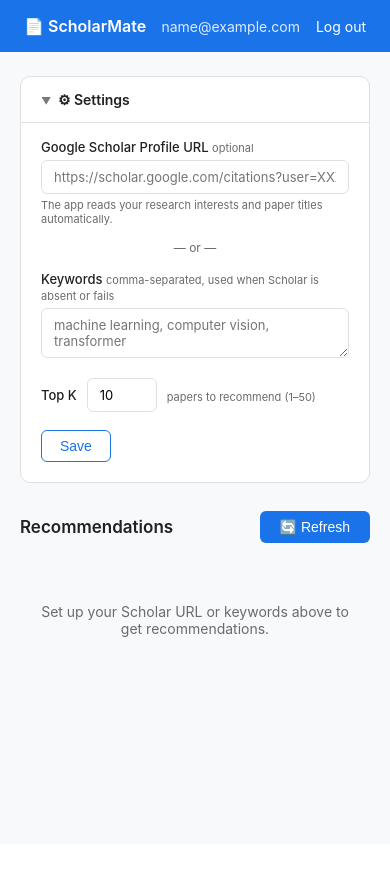
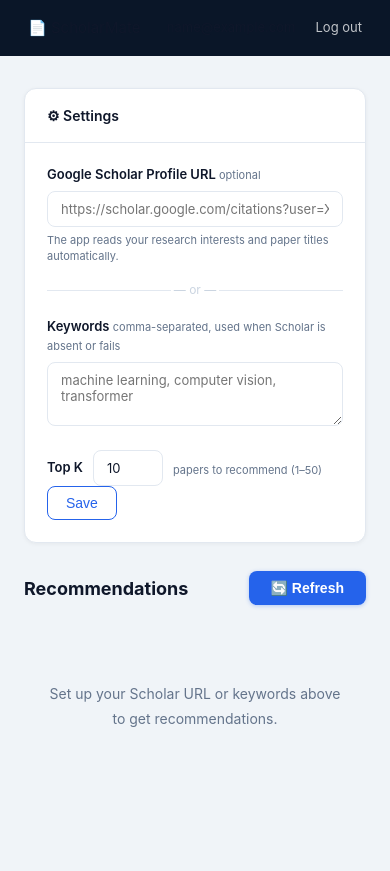
Before and after one commit to PersonalAIMate/ScholarMate, a Flask app: page /dashboard in a window 390 px wide. Before the commit the page ends 637 px from the top, so only its background shows below. Run offline with Flask 3, Linux system fonts and the light colour scheme; the visitor is signed in with stand-in values (Sample User, id 1); data comes from the database, SQL or seed files in the repository; some libraries are stand-ins or nearby versions.

Commit message:
Refactor CSS styles and variables for consistency
Updated CSS variables and styles for various components including buttons, alerts, and layout adjustments for responsiveness.

```diff
--- a/static/style.css
+++ b/static/style.css
@@ -1,196 +1,414 @@
 *, *::before, *::after { box-sizing: border-box; margin: 0; padding: 0; }
 
 :root {
-  --blue:   #1a73e8;
-  --blue2:  #1557b0;
-  --bg:     #f8f9fa;
+  --navy:   #0a1628;
+  --blue:   #2563eb;
+  --blue2:  #1d4ed8;
+  --cyan:   #38bdf8;
+  --bg:     #f0f4f8;
   --card:   #ffffff;
-  --border: #e0e0e0;
-  --text:   #202124;
-  --muted:  #6b6b6b;
-  --ok:     #137333;
-  --err:    #c5221f;
+  --border: #e2e8f0;
+  --text:   #0f172a;
+  --muted:  #64748b;
+  --ok:     #15803d;
+  --err:    #dc2626;
+  --radius: 12px;
 }
 
-body { font-family: -apple-system, BlinkMacSystemFont, 'Segoe UI', sans-serif;
-       background: var(--bg); color: var(--text); font-size: 15px; }
+body {
+  font-family: -apple-system, BlinkMacSystemFont, 'Segoe UI', Inter, sans-serif;
+  background: var(--bg);
+  color: var(--text);
+  font-size: 15px;
+  line-height: 1.5;
+}
 
 a { color: var(--blue); text-decoration: none; }
 a:hover { text-decoration: underline; }
 
-/* ── Buttons ── */
+/* ════════════════════════════════════════
+   Buttons
+════════════════════════════════════════ */
 .btn-primary {
-  background: var(--blue); color: #fff; border: none;
-  border-radius: 6px; padding: 8px 20px; font-size: 14px;
-  font-weight: 500; cursor: pointer;
+  background: var(--blue);
+  color: #fff;
+  border: none;
+  border-radius: 8px;
+  padding: 9px 22px;
+  font-size: 14px;
+  font-weight: 600;
+  cursor: pointer;
+  transition: background .15s, transform .1s, box-shadow .15s;
+  box-shadow: 0 1px 4px rgba(37,99,235,.3);
 }
-.btn-primary:hover   { background: var(--blue2); }
-.btn-primary:disabled { opacity: 0.6; cursor: not-allowed; }
-.btn-primary.full    { width: 100%; padding: 10px; margin-top: 4px; }
+.btn-primary:hover    { background: var(--blue2); box-shadow: 0 4px 12px rgba(37,99,235,.35); transform: translateY(-1px); }
+.btn-primary:active   { transform: translateY(0); }
+.btn-primary:disabled { opacity: 0.55; cursor: not-allowed; transform: none; }
+.btn-primary.full     { width: 100%; padding: 11px; margin-top: 6px; font-size: 15px; }
 
 .btn-secondary {
-  background: #fff; color: var(--blue);
-  border: 1px solid var(--blue); border-radius: 6px;
-  padding: 7px 18px; font-size: 14px; cursor: pointer;
+  background: #fff;
+  color: var(--blue);
+  border: 1.5px solid var(--blue);
+  border-radius: 8px;
+  padding: 8px 18px;
+  font-size: 14px;
+  font-weight: 500;
+  cursor: pointer;
+  transition: background .15s;
 }
-.btn-secondary:hover { background: #e8f0fe; }
+.btn-secondary:hover { background: #eff6ff; }
 
-/* ── Hero (login page) ── */
+/* ════════════════════════════════════════
+   Hero / Login page
+════════════════════════════════════════ */
 .hero-wrap {
   min-height: 100vh;
   display: flex;
-  align-items: center;
-  justify-content: center;
-  gap: 64px;
-  padding: 40px 32px;
-  background: linear-gradient(135deg, #0f1f5c 0%, #1a73e8 60%, #34a8eb 100%);
+  align-items: stretch;
 }
 
+/* Left panel */
 .hero-left {
   flex: 1;
-  max-width: 460px;
+  display: flex;
+  flex-direction: column;
+  justify-content: center;
+  padding: 60px 72px;
+  background: linear-gradient(150deg, #0a1628 0%, #1e3a8a 55%, #1d4ed8 100%);
+  position: relative;
+  overflow: hidden;
   color: #fff;
 }
-.hero-logo { font-size: 52px; margin-bottom: 12px; }
-.hero-title { font-size: 42px; font-weight: 700; letter-spacing: -0.5px; margin-bottom: 16px; }
-.hero-desc  { font-size: 18px; line-height: 1.6; opacity: 0.9; margin-bottom: 32px; }
+
+/* decorative blobs */
+.hero-left::before {
+  content: '';
+  position: absolute;
+  width: 400px; height: 400px;
+  border-radius: 50%;
+  background: radial-gradient(circle, rgba(56,189,248,.18) 0%, transparent 70%);
+  top: -80px; right: -80px;
+  pointer-events: none;
+}
+.hero-left::after {
+  content: '';
+  position: absolute;
+  width: 300px; height: 300px;
+  border-radius: 50%;
+  background: radial-gradient(circle, rgba(99,102,241,.15) 0%, transparent 70%);
+  bottom: -60px; left: -60px;
+  pointer-events: none;
+}
+
+.hero-badge {
+  display: inline-flex;
+  align-items: center;
+  gap: 6px;
+  background: rgba(255,255,255,.1);
+  border: 1px solid rgba(255,255,255,.2);
+  border-radius: 20px;
+  padding: 5px 14px;
+  font-size: 12px;
+  font-weight: 600;
+  letter-spacing: .5px;
+  text-transform: uppercase;
+  color: var(--cyan);
+  margin-bottom: 24px;
+  width: fit-content;
+}
+
+.hero-title {
+  font-size: 48px;
+  font-weight: 800;
+  letter-spacing: -1px;
+  line-height: 1.1;
+  margin-bottom: 20px;
+}
+.hero-title span { color: var(--cyan); }
+
+.hero-desc {
+  font-size: 17px;
+  line-height: 1.7;
+  opacity: 0.82;
+  max-width: 420px;
+  margin-bottom: 40px;
+}
 
 .hero-features {
   list-style: none;
   display: flex;
   flex-direction: column;
-  gap: 12px;
+  gap: 14px;
 }
 .hero-features li {
-  font-size: 15px;
+  display: flex;
+  align-items: flex-start;
+  gap: 12px;
+  font-size: 14px;
   opacity: 0.88;
+}
+.hero-features .feat-icon {
+  background: rgba(255,255,255,.12);
+  border-radius: 8px;
+  width: 32px; height: 32px;
+  display: flex; align-items: center; justify-content: center;
+  flex-shrink: 0;
+  font-size: 16px;
+}
+.hero-features .feat-text strong { display: block; font-size: 14px; margin-bottom: 1px; }
+.hero-features .feat-text span   { font-size: 12px; opacity: .7; }
+
+/* Mock paper cards */
+.hero-preview {
+  margin-top: 44px;
+  display: flex;
+  flex-direction: column;
+  gap: 10px;
+  max-width: 400px;
+  opacity: 0.75;
+}
+.preview-card {
+  background: rgba(255,255,255,.08);
+  border: 1px solid rgba(255,255,255,.12);
+  border-radius: 10px;
+  padding: 12px 16px;
+}
+.preview-card .pc-tag {
+  font-size: 10px;
+  font-weight: 600;
+  text-transform: uppercase;
+  letter-spacing: .5px;
+  color: var(--cyan);
+  margin-bottom: 4px;
+}
+.preview-card .pc-title {
+  font-size: 12px;
+  font-weight: 600;
+  line-height: 1.4;
+}
+.preview-card .pc-meta { font-size: 11px; opacity: .6; margin-top: 3px; }
+
+/* Right panel */
+.hero-right {
+  width: 440px;
+  flex-shrink: 0;
   display: flex;
   align-items: center;
-  gap: 8px;
+  justify-content: center;
+  padding: 48px 40px;
+  background: var(--bg);
 }
 
-.hero-right { flex: none; width: 380px; }
-
-/* ── Auth card ── */
 .auth-card {
+  width: 100%;
+  max-width: 360px;
+}
+.auth-card h2 {
+  font-size: 26px;
+  font-weight: 700;
+  margin-bottom: 4px;
+}
+.auth-card .auth-sub {
+  color: var(--muted);
+  font-size: 14px;
+  margin-bottom: 28px;
+}
+.auth-card label {
+  display: block;
+  font-size: 13px;
+  font-weight: 600;
+  color: var(--text);
+  margin-top: 18px;
+  margin-bottom: 5px;
+}
+.auth-card input {
+  width: 100%;
+  border: 1.5px solid var(--border);
+  border-radius: 8px;
+  padding: 10px 14px;
+  font-size: 14px;
+  color: var(--text);
   background: #fff;
-  border-radius: 16px;
-  padding: 40px 36px;
-  box-shadow: 0 8px 40px rgba(0,0,0,.18);
+  outline: none;
+  transition: border-color .15s, box-shadow .15s;
 }
-.auth-card h2  { font-size: 22px; font-weight: 700; margin-bottom: 20px; color: var(--text); }
-
-.auth-card form label {
-  display: block; font-size: 13px; font-weight: 500;
-  color: var(--text); margin-top: 16px; margin-bottom: 4px;
+.auth-card input:focus {
+  border-color: var(--blue);
+  box-shadow: 0 0 0 3px rgba(37,99,235,.12);
 }
-.auth-card form input {
-  width: 100%; border: 1px solid var(--border); border-radius: 6px;
-  padding: 9px 12px; font-size: 14px; outline: none;
-}
-.auth-card form input:focus { border-color: var(--blue); }
 
 .switch { font-size: 13px; color: var(--muted); margin-top: 20px; text-align: center; }
+.hint   { font-size: 11px; color: var(--muted); font-weight: 400; }
 
-.alert { border-radius: 6px; padding: 10px 14px; font-size: 13px; margin-bottom: 16px; }
-.alert-ok  { background: #e6f4ea; color: var(--ok); }
-.alert-err { background: #fce8e6; color: var(--err); }
+.alert { border-radius: 8px; padding: 11px 14px; font-size: 13px; margin-bottom: 16px; }
+.alert-ok  { background: #f0fdf4; color: var(--ok);  border: 1px solid #bbf7d0; }
+.alert-err { background: #fef2f2; color: var(--err); border: 1px solid #fecaca; }
 
-/* ── Nav ── */
+/* ════════════════════════════════════════
+   Nav
+════════════════════════════════════════ */
 nav {
-  background: var(--blue); color: #fff;
+  position: sticky; top: 0; z-index: 50;
+  background: var(--navy);
   display: flex; align-items: center; justify-content: space-between;
-  padding: 0 24px; height: 52px; position: sticky; top: 0; z-index: 10;
+  padding: 0 28px; height: 56px;
+  box-shadow: 0 1px 0 rgba(255,255,255,.07);
 }
-.logo { font-weight: 600; font-size: 16px; }
-.nav-right { display: flex; align-items: center; gap: 16px; font-size: 14px; }
-.nav-right .email { opacity: 0.85; }
-.nav-right a { color: #fff; }
+.nav-logo { font-weight: 700; font-size: 17px; color: #fff; letter-spacing: -.3px; }
+.nav-logo span { color: var(--cyan); }
+.nav-right { display: flex; align-items: center; gap: 20px; font-size: 13px; }
+.nav-right .nav-email {
+  color: rgba(255,255,255,.6);
+  background: rgba(255,255,255,.07);
+  border-radius: 20px;
+  padding: 4px 12px;
+  font-size: 12px;
+}
+.nav-right a { color: rgba(255,255,255,.75); font-size: 13px; }
+.nav-right a:hover { color: #fff; text-decoration: none; }
 
-/* ── Container ── */
-.container { max-width: 820px; margin: 0 auto; padding: 24px 20px 60px; }
+/* ════════════════════════════════════════
+   Dashboard layout
+════════════════════════════════════════ */
+.container { max-width: 860px; margin: 0 auto; padding: 32px 24px 80px; }
 
 /* ── Settings card ── */
 .settings-card {
-  background: var(--card); border: 1px solid var(--border);
-  border-radius: 10px; margin-bottom: 28px; overflow: hidden;
+  background: var(--card);
+  border: 1px solid var(--border);
+  border-radius: var(--radius);
+  margin-bottom: 28px;
+  box-shadow: 0 1px 4px rgba(0,0,0,.05);
+  overflow: hidden;
 }
 .settings-card summary {
-  padding: 14px 20px; font-weight: 600; cursor: pointer;
-  font-size: 14px; list-style: none; user-select: none;
+  display: flex; align-items: center; gap: 8px;
+  padding: 16px 22px;
+  font-weight: 600; font-size: 14px;
+  cursor: pointer; user-select: none;
+  list-style: none;
+  color: var(--text);
 }
 .settings-card summary::-webkit-details-marker { display: none; }
-.settings-card summary::before {
-  content: '▶ ';
-  font-size: 10px; opacity: 0.6; margin-right: 4px;
+.settings-card summary .sum-icon {
+  width: 28px; height: 28px; border-radius: 7px;
+  background: #eff6ff; color: var(--blue);
+  display: flex; align-items: center; justify-content: center;
+  font-size: 14px; flex-shrink: 0;
 }
-.settings-card[open] summary::before { content: '▼ '; }
+.settings-card summary .sum-arrow {
+  margin-left: auto; font-size: 11px; color: var(--muted); transition: transform .2s;
+}
+.settings-card[open] summary .sum-arrow { transform: rotate(180deg); }
 
-.settings-form { padding: 0 20px 20px; border-top: 1px solid var(--border); }
+.settings-form { padding: 4px 22px 22px; border-top: 1px solid var(--border); }
 
-.field { margin-top: 16px; }
-.field label { font-size: 13px; font-weight: 500; display: block; margin-bottom: 5px; }
+.field { margin-top: 18px; }
+.field > label {
+  display: block; font-size: 13px; font-weight: 600;
+  margin-bottom: 6px; color: var(--text);
+}
 .field input[type="url"],
 .field input[type="number"],
-.field textarea {
-  width: 100%; border: 1px solid var(--border); border-radius: 6px;
-  padding: 8px 12px; font-size: 13px; font-family: inherit; outline: none;
+.field textarea,
+.field select {
+  width: 100%; border: 1.5px solid var(--border); border-radius: 8px;
+  padding: 9px 13px; font-size: 13px; font-family: inherit;
+  outline: none; background: #fff; color: var(--text);
+  transition: border-color .15s, box-shadow .15s;
 }
-.field input:focus, .field textarea:focus { border-color: var(--blue); }
-.field textarea { resize: vertical; }
+.field input:focus, .field textarea:focus { border-color: var(--blue); box-shadow: 0 0 0 3px rgba(37,99,235,.1); }
+.field textarea { resize: vertical; min-height: 64px; }
 .field.inline { display: flex; align-items: center; gap: 10px; }
 .field.inline label { margin: 0; white-space: nowrap; }
-.field-hint { font-size: 11px; color: var(--muted); margin-top: 4px; }
-.hint { font-size: 11px; color: var(--muted); font-weight: 400; }
+.field-hint { font-size: 11px; color: var(--muted); margin-top: 5px; }
 
-.or-div { text-align: center; color: var(--muted); font-size: 12px; margin: 14px 0 2px; }
-
-.settings-form .btn-secondary { margin-top: 18px; }
+.or-div { text-align: center; color: #cbd5e1; font-size: 12px; margin: 16px 0 2px; position: relative; }
+.or-div::before,.or-div::after {
+  content:''; position: absolute; top: 50%; height:1px;
+  background: var(--border); width: 42%;
+}
+.or-div::before { left:0; } .or-div::after { right:0; }
 
 /* ── Papers header ── */
 .papers-header {
   display: flex; align-items: center; justify-content: space-between;
-  margin-bottom: 12px;
+  margin-bottom: 16px;
 }
-.papers-header h2 { font-size: 17px; font-weight: 600; }
-.cache-age { font-size: 12px; font-weight: 400; color: var(--muted); }
+.papers-header h2 { font-size: 18px; font-weight: 700; }
+.cache-age { font-size: 12px; font-weight: 400; color: var(--muted); margin-left: 8px; }
 
 /* ── Status bar ── */
-.status { border-radius: 6px; padding: 9px 14px; font-size: 13px; margin-bottom: 12px; }
-.status.info  { background: #e8f0fe; color: var(--blue); }
-.status.ok    { background: #e6f4ea; color: var(--ok); }
-.status.error { background: #fce8e6; color: var(--err); }
+.status { border-radius: 8px; padding: 10px 16px; font-size: 13px; margin-bottom: 14px; }
+.status.info  { background: #eff6ff; color: var(--blue);  border: 1px solid #bfdbfe; }
+.status.ok    { background: #f0fdf4; color: var(--ok);    border: 1px solid #bbf7d0; }
+.status.error { background: #fef2f2; color: var(--err);   border: 1px solid #fecaca; }
 .hidden { display: none !important; }
 
 /* ── Paper cards ── */
 .paper-card {
-  background: var(--card); border: 1px solid var(--border);
-  border-radius: 8px; padding: 14px 16px; margin-bottom: 10px;
-  transition: box-shadow .15s;
+  background: var(--card);
+  border: 1px solid var(--border);
+  border-radius: var(--radius);
+  padding: 18px 20px;
+  margin-bottom: 12px;
+  box-shadow: 0 1px 3px rgba(0,0,0,.04);
+  transition: box-shadow .2s, transform .15s;
+  position: relative;
 }
-.paper-card:hover { box-shadow: 0 2px 10px rgba(0,0,0,.09); }
+.paper-card:hover {
+  box-shadow: 0 4px 16px rgba(0,0,0,.09);
+  transform: translateY(-1px);
+}
 
-.paper-title {
-  display: block; font-size: 14px; font-weight: 600;
-  color: var(--blue); line-height: 1.4; margin-bottom: 5px;
+.paper-num {
+  position: absolute; top: 18px; left: 20px;
+  width: 24px; height: 24px; border-radius: 6px;
+  background: #eff6ff; color: var(--blue);
+  font-size: 11px; font-weight: 700;
+  display: flex; align-items: center; justify-content: center;
+  flex-shrink: 0;
 }
-.paper-meta { font-size: 12px; color: var(--muted); margin-bottom: 6px; }
+
+.paper-body { padding-left: 36px; }
+
+.paper-title a {
+  font-size: 14px; font-weight: 600; color: var(--text);
+  line-height: 1.45; display: block;
+  transition: color .15s;
+}
+.paper-title a:hover { color: var(--blue); text-decoration: none; }
+
+.paper-meta {
+  font-size: 12px; color: var(--muted);
+  margin-top: 5px; margin-bottom: 8px;
+  display: flex; gap: 8px; flex-wrap: wrap; align-items: center;
+}
+.paper-date {
+  background: #f1f5f9; border-radius: 4px;
+  padding: 1px 7px; font-size: 11px; font-weight: 500;
+}
 .paper-abstract {
-  font-size: 13px; color: #444; line-height: 1.55;
+  font-size: 13px; color: #475569; line-height: 1.6;
   display: -webkit-box; -webkit-line-clamp: 3;
   -webkit-box-orient: vertical; overflow: hidden;
 }
 
-.empty { text-align: center; padding: 48px 20px; color: var(--muted); font-size: 14px; }
+.empty {
+  text-align: center; padding: 60px 20px;
+  color: var(--muted); font-size: 14px; line-height: 1.8;
+}
+.empty-icon { font-size: 40px; margin-bottom: 12px; }
 
-/* ── Responsive ── */
-@media (max-width: 780px) {
-  .hero-wrap { flex-direction: column; gap: 32px; padding: 32px 20px; }
-  .hero-left  { max-width: 100%; text-align: center; }
-  .hero-logo  { font-size: 40px; }
-  .hero-title { font-size: 32px; }
-  .hero-desc  { font-size: 16px; }
-  .hero-features { align-items: center; }
-  .hero-right { width: 100%; }
-  .auth-card  { padding: 32px 24px; }
+/* ════════════════════════════════════════
+   Responsive
+════════════════════════════════════════ */
+@media (max-width: 820px) {
+  .hero-wrap     { flex-direction: column; }
+  .hero-left     { padding: 48px 28px 40px; }
+  .hero-title    { font-size: 36px; }
+  .hero-preview  { display: none; }
+  .hero-right    { width: 100%; padding: 32px 24px 48px; background: var(--bg); }
+  .auth-card     { max-width: 100%; }
 }
```
